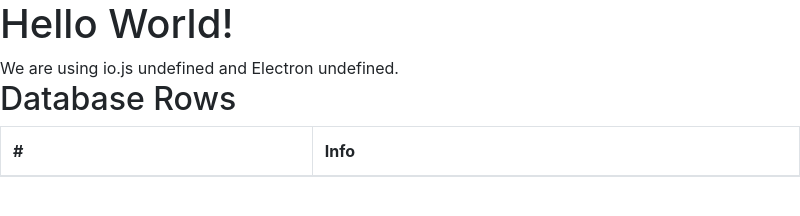
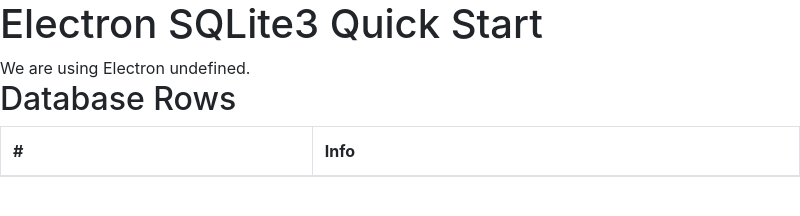
Before and after one commit to raksa/electron-sqlite3-quick-start, an Electron app: page index.html in a window 800 px wide. Drawn offline with nearby package versions, Linux system fonts and the light colour scheme; no server answers.

Commit message:
update info

```diff
--- a/index.html
+++ b/index.html
@@ -12,12 +12,8 @@
 </head>
 
 <body>
-  <h1>Hello World!</h1>
-  We are using io.js
-  <script>
-    document.write(process.version)
-  </script>
-  and Electron
+  <h1>Electron SQLite3 Quick Start</h1>
+  We are using Electron
   <script>
     document.write(process.versions['electron'])
   </script>.
```
